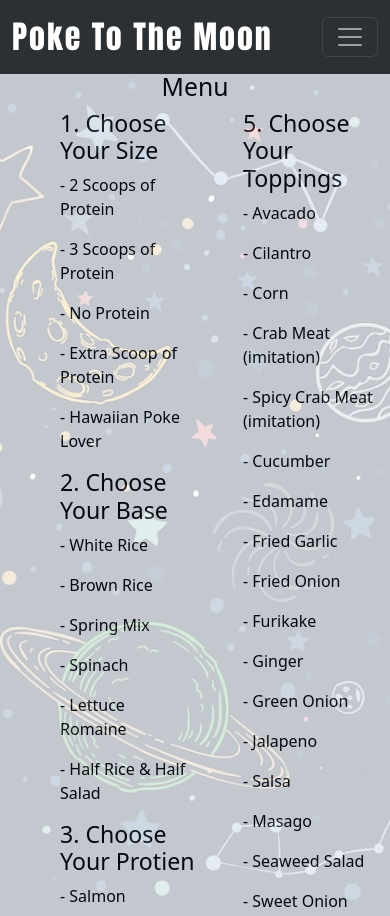
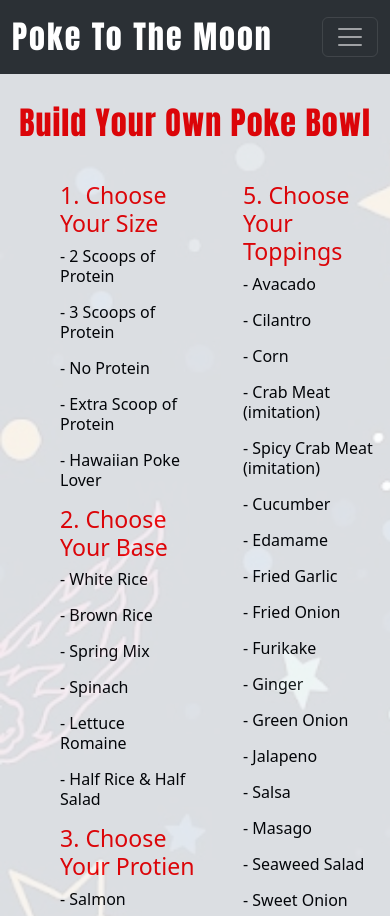
Before and after one commit to jramos5883/poketothemoon, a plain HTML site: page menu.html in a window 390 px wide. Shown: the top 916 px of the page. Drawn offline with nearby package versions, Linux system fonts and the light colour scheme.

Commit message:
Finished menu page for now, looking to set up google map api for location page.  Goal is to get everything on the site now before meeting up with the client for last edit. Still need to discuss fonts and make sure everything is responsive for web and phone view.

```diff
--- a/menu.html
+++ b/menu.html
@@ -71,7 +71,7 @@
     <!-- Working on menu layout and responsiveness -->
     <div class="menu-container">
       <div class="menu-items">
-        <h2 class="header menu-header">Menu</h2>
+        <h2 class="header menu-header">Build Your Own Poke Bowl</h2>
         <div class="row">
           <div class="col phone-col-1">
             <div class="container menu-sect-1">
--- a/style.css
+++ b/style.css
@@ -1,9 +1,12 @@
 /* Commnet */
+/* Navbar */
 .navbar-brand {
   font-family: "Anton", sans-serif;
   font-size: 2rem;
   letter-spacing: 2px;
 }
+
+/* Home Page */
 
 .carousel {
   margin-top: 3rem;
@@ -49,8 +52,16 @@
   text-align: center;
 }
 
+/* Menu Page */
+
 .menu-header {
   margin-top: 4.5rem;
+  color: red;
+  padding-top: 2rem;
+  padding-bottom: 2rem;
+  font-family: "Anton", sans-serif;
+  font-size: 2rem;
+  letter-spacing: 1px;
 }
 
 .menu-container {
@@ -59,14 +70,16 @@
 
   background-image: url("images/space_bg.jpg");
   background-repeat: no-repeat;
-  background-attachment: fixed;
+  /* Debating between fixed of scroll */
+  background-attachment: scroll;
   background-size: cover;
 }
 
 .menu-items {
   color: black;
   background-color: white;
-  opacity: 0.75;
+  opacity: 0.85;
+  line-height: 1.25;
 }
 
 .phone-col-1 {
@@ -77,6 +90,10 @@
 }
 
 .menu-sect-1 {
+}
+
+h3 {
+  color: red;
 }
 
 /* Footer Styles */
```
